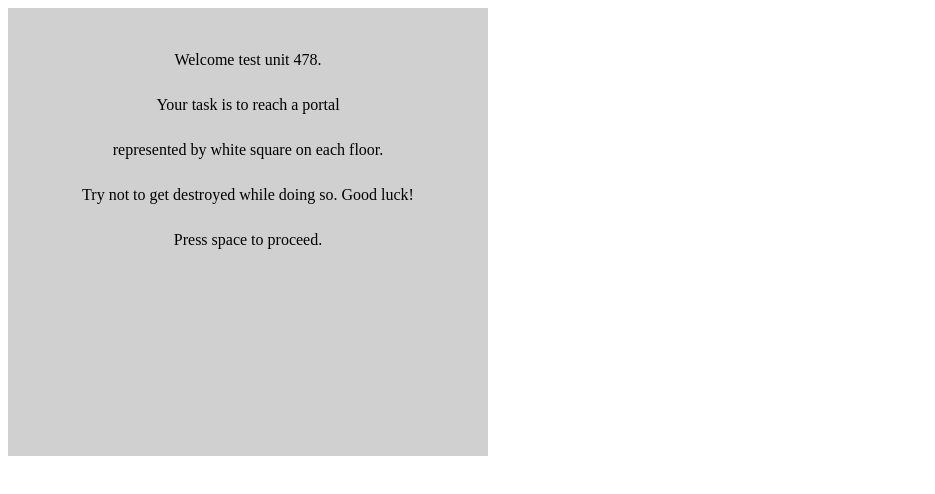
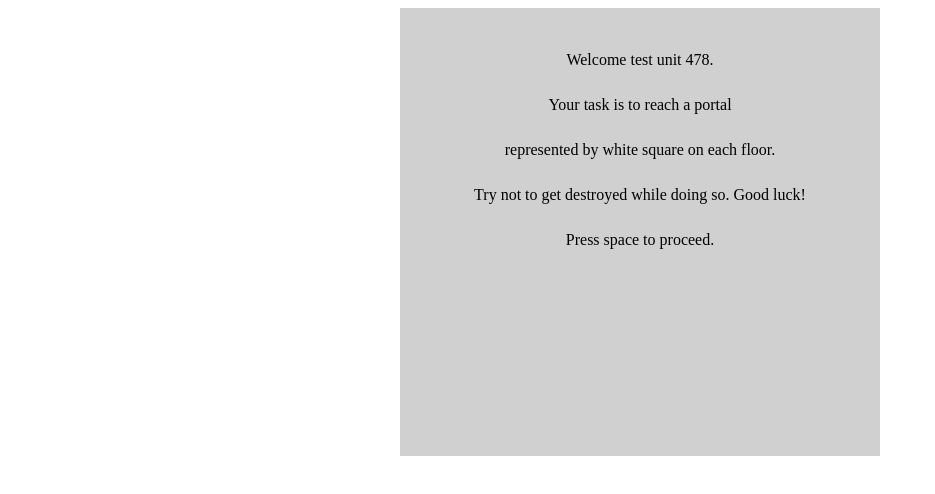
Before and after one commit to serpent7776/js13k-2018-offlab, a plain HTML site: page index.html in a window 1280 px wide. Shown: the whole page, without its empty margins (0-935 px from the left). Drawn offline with Linux system fonts and the light colour scheme.

Commit message:
center canvas horizontally

```diff
--- a/index.html
+++ b/index.html
@@ -2,6 +2,12 @@
 <head>
 	<meta charset="utf-8">
 	<title>OffLab</title>
+	<style type="text/css" media="screen">
+		canvas {
+			display: block;
+			margin: 0 auto;
+		}
+	</style>
 </head>
 <body>
 	<script src="ga.js"></script>
```
